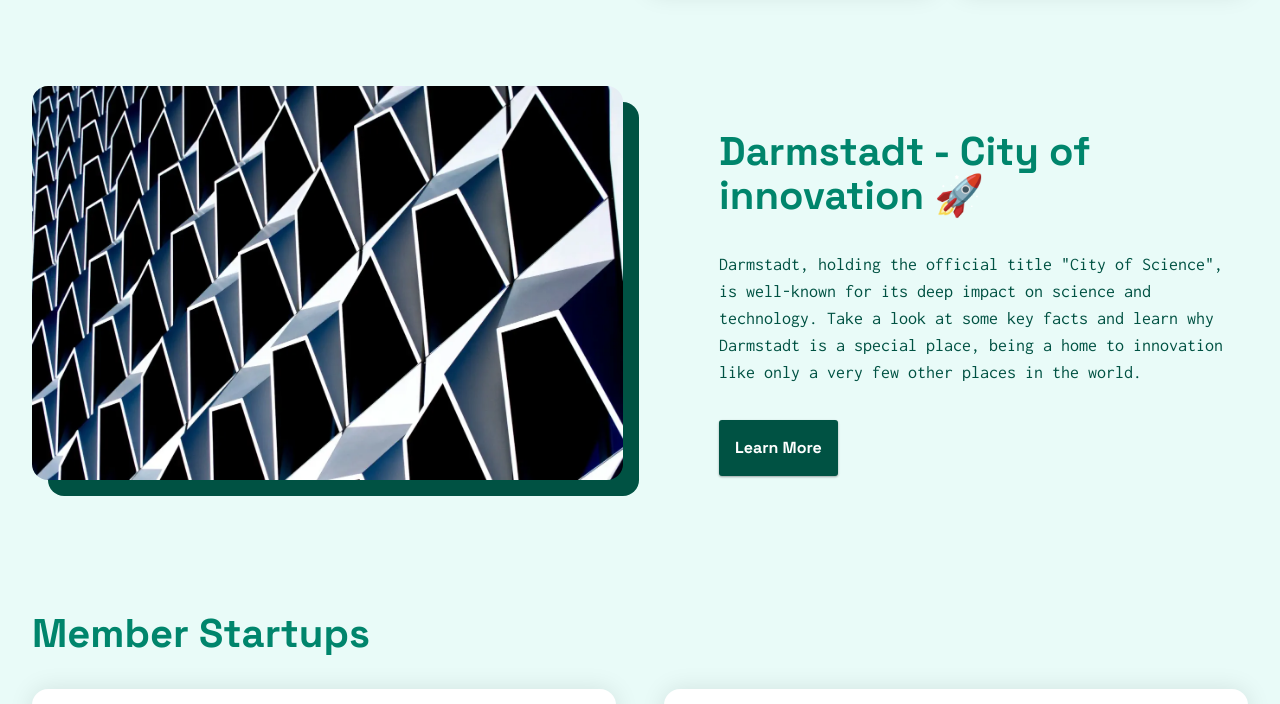
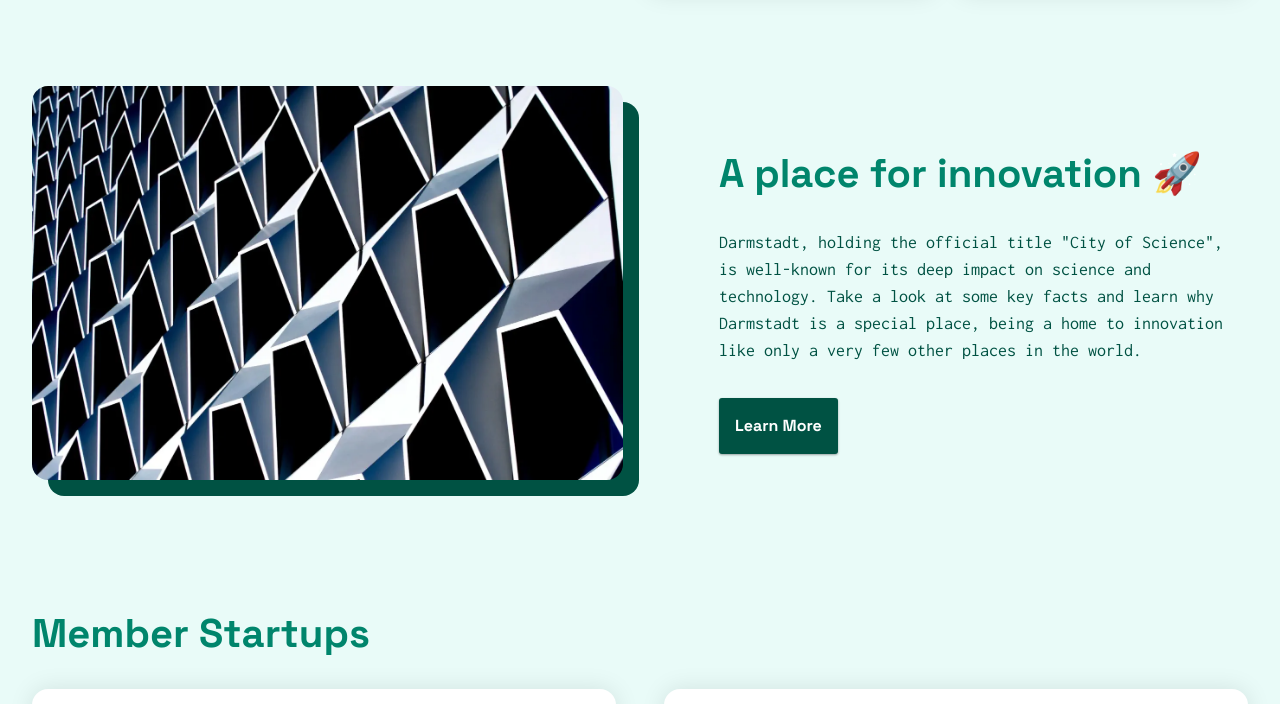
Before and after one commit to jamienorthman/da-startup-website-cms, an Eleventy site: page src/index.njk in a window 1280 px wide. Shown: the part 1120-1824 px from the top of the page. Built offline with nearby package versions, Linux system fonts and the light colour scheme; Eleventy itself is replaced by a stand-in of ours; files that its build step writes are made by us from their sources.

Commit message:
Update City Intro Section “example”

```diff
--- a/src/city-intro/example.md
+++ b/src/city-intro/example.md
@@ -1,7 +1,7 @@
 ---
 image: https://images.unsplash.com/photo-1676017601898-09f22d8305f1?q=80&w=1740&auto=format&fit=crop&ixlib=rb-4.0.3&ixid=M3wxMjA3fDB8MHxwaG90by1wYWdlfHx8fGVufDB8fHx8fA%3D%3D
 imageAlt: City of Darmstadt
-title: Darmstadt - City of innovation 🚀
+title: A place for innovation 🚀
 paragraph: Darmstadt, holding the official title "City of Science", is
   well-known for its deep impact on science and technology. Take a look at some
   key facts and learn why Darmstadt is a special place, being a home to
```
